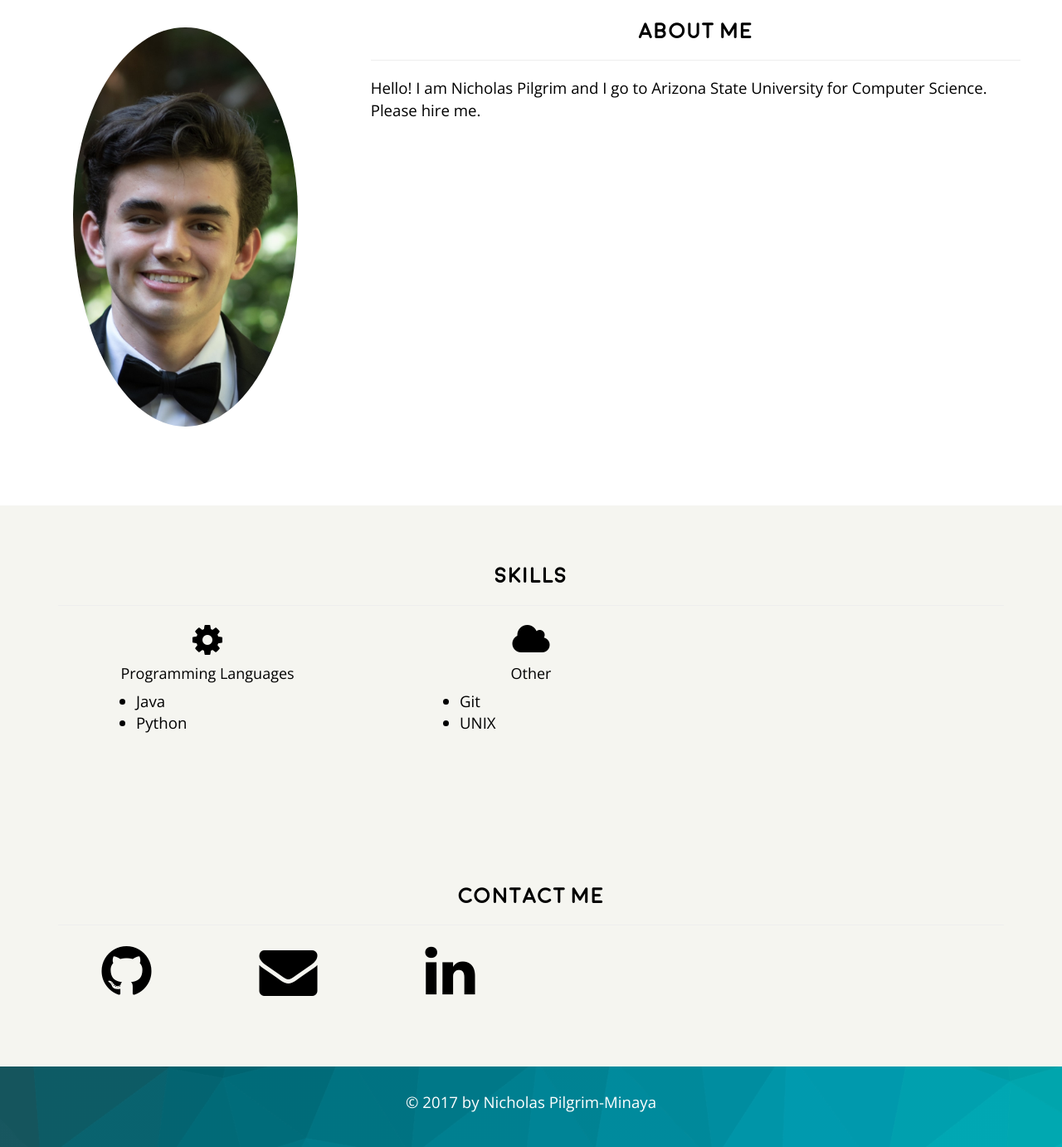
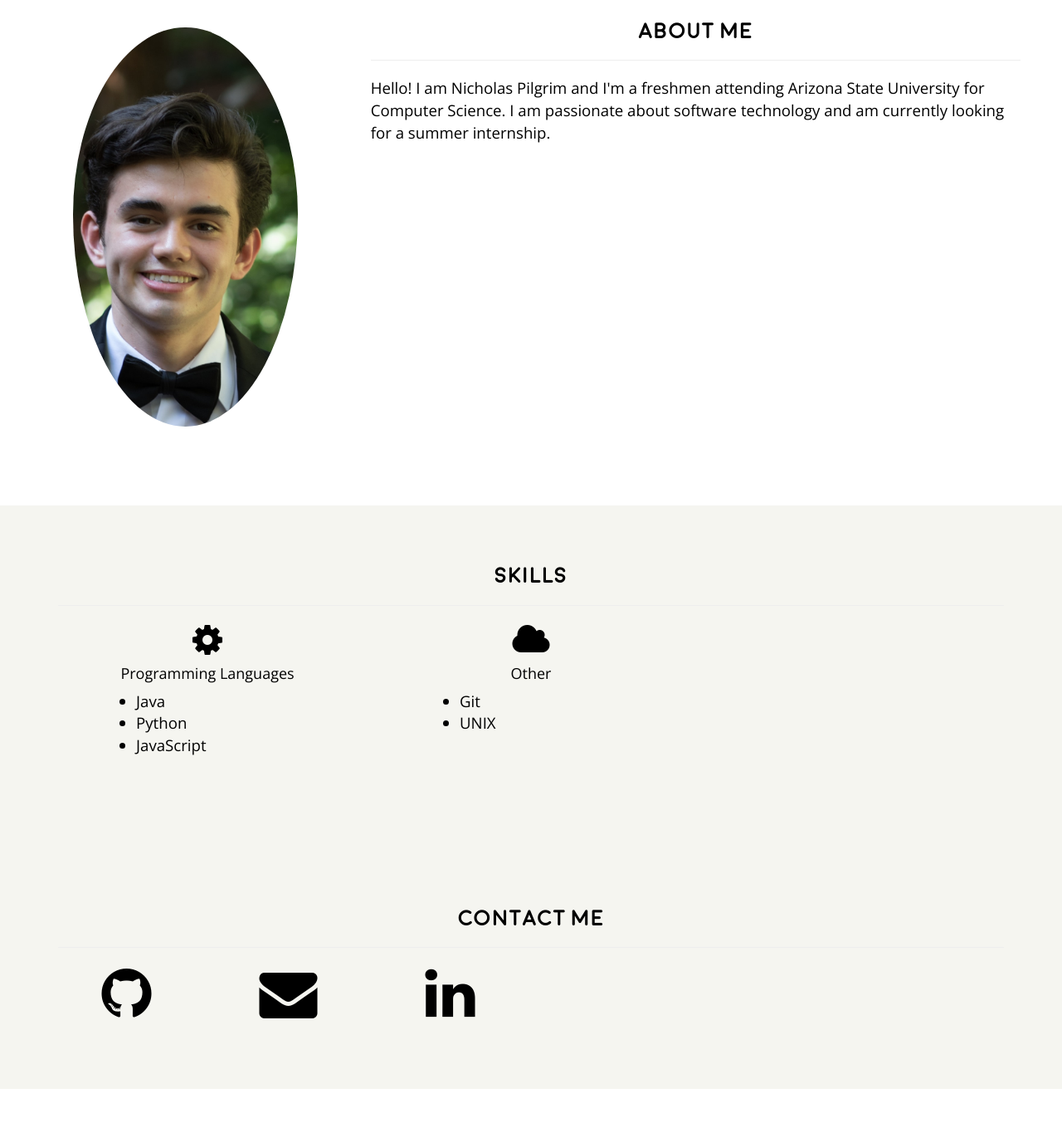
Before and after one commit to nwpilgrim/nwpilgrim.github.io, a website: page index.html in a window 1280 px wide. Shown: the part 862-2244 px from the top of the page at 83% size. After the commit the page ends 2174 px from the top, so only its background shows below. Drawn offline with nearby package versions, Linux system fonts and the light colour scheme; a script that the page names is missing.

```diff
--- a/index.html
+++ b/index.html
@@ -55,7 +55,7 @@
   <div class="container-fluid">
     <div class="center">
       <strong><h1>Nicholas Pilgrim-Minaya</h1></strong>
-      <h2>Developer & Designer</h2>
+      <h2>Software Engineer & Developer</h2>
     </div>
   </div>
   <canvas class="background">
@@ -79,15 +79,13 @@
         <div class="about-description">
           <b><h3>About Me</h3></b>
           <hr>
-          <p>Hello! I am Nicholas Pilgrim and I go to Arizona State University for Computer Science.
+          <p>Hello! I am Nicholas Pilgrim and I'm a freshmen attending Arizona State University for Computer Science.
 
-            Please hire me.
+            I am passionate about software technology and am currently looking for a summer internship.
           </p>
         </div>
-
       </div>
     </div>
-
   </div>
 </div>
 
@@ -103,6 +101,7 @@
         <ul>
           <li>Java</li>
           <li>Python</li>
+          <li>JavaScript</li>
         </ul>
         <br>
       </div>
@@ -149,17 +148,8 @@
           </a>
           <br>
         </div>
-
       </center>
     </div>
-
-  </div>
-</div>
-
-<!--Footer-->
-<div class="footer header">
-  <div class="container">
-    <footer><p>© 2017 by Nicholas Pilgrim-Minaya</p></footer>
   </div>
 </div>
 
```
